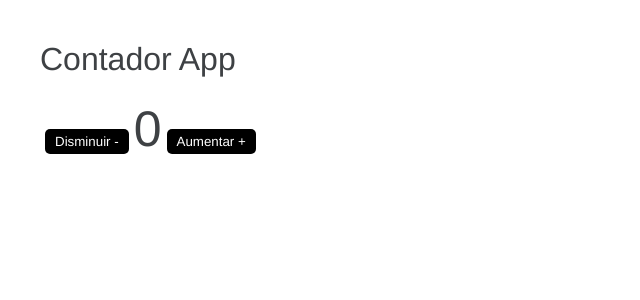
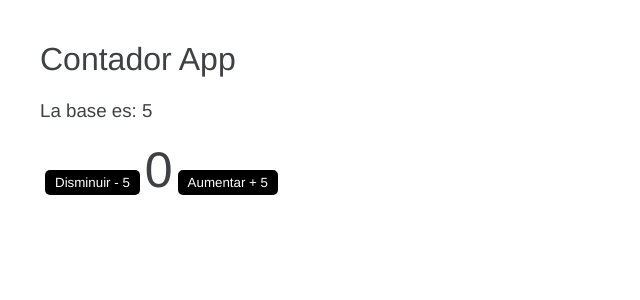
Before and after one commit to JohanJimenex/Angular, an Angular app: page / in a window 1280 px wide. Shown: the top 300 px of the page, without its empty margins (0-640 px from the left). Built offline with nearby package versions, Linux system fonts and the light colour scheme.

Commit message:
base var added

```diff
--- a/src/app/app.component.html
+++ b/src/app/app.component.html
@@ -1,5 +1,7 @@
 <h1>{{titulo}}</h1>
 
-<button (click)="modificarContador(-1);">Disminuir - </button>
+<h3>La base es: <strong>{{base}}</strong></h3>
+
+<button (click)="modificarContador(-base);">Disminuir - {{base}}</button>
 <span style="font-size: 50px;">{{numero}}</span>
-<button (mouseenter)="modificarContador(1);">Aumentar + </button>
+<button (click)="modificarContador(base);">Aumentar + {{base}}</button>
--- a/src/app/app.component.ts
+++ b/src/app/app.component.ts
@@ -9,8 +9,8 @@
 export class AppComponent {
 
   public titulo: string = 'Contador App';
-
   public numero: number = 0;
+  public base: number = 5
 
   modificarContador(valor: number): void {
     this.numero += valor;
```
